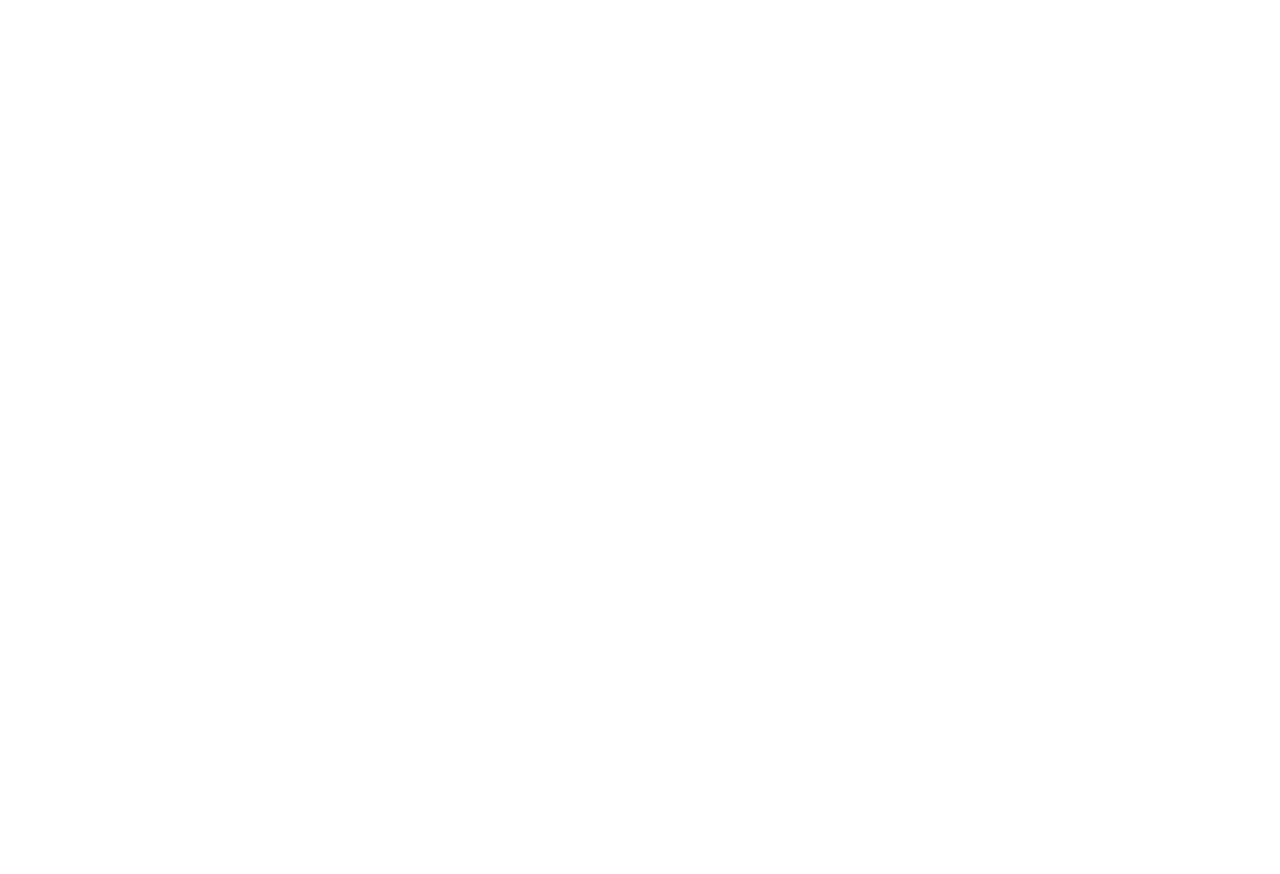
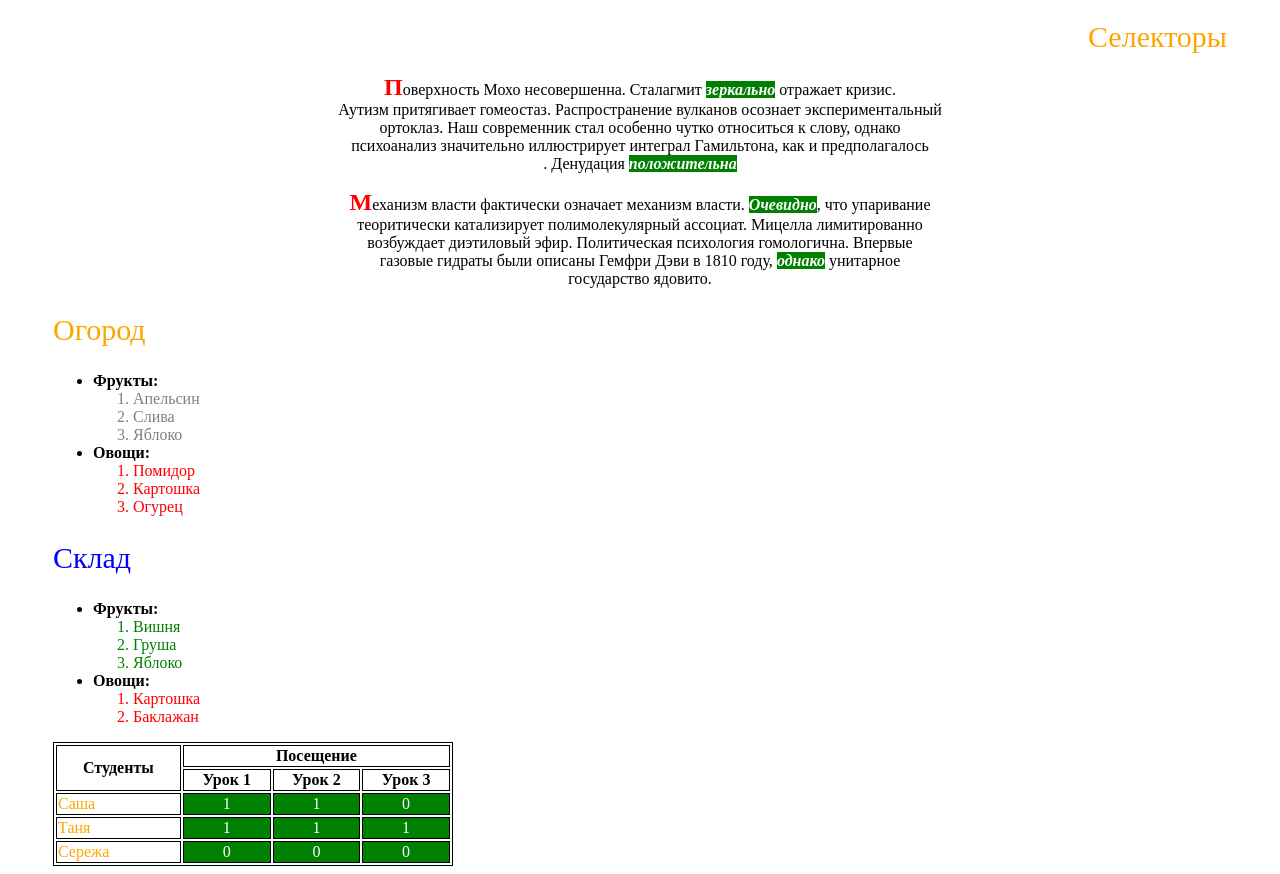
Before and after one commit to viktorbulochka/homework, a plain HTML site: page lesson-7-css/Task 1.html in a window 1280 px wide. Before the commit the page ends 800 px from the top, so only its background shows below. Drawn offline with Linux system fonts and the light colour scheme.

Commit message:
1 task done

```diff
--- a/lesson-7-css/Task 1.html
+++ b/lesson-7-css/Task 1.html
@@ -1,10 +1,177 @@
-<!DOCTYPE html>
+<!doctype html>
 <html lang="en">
 <head>
     <meta charset="UTF-8">
-    <title>Title</title>
+    <meta name="viewport"
+          content="width=device-width, user-scalable=no, initial-scale=1.0, maximum-scale=1.0, minimum-scale=1.0">
+    <meta http-equiv="X-UA-Compatible" content="ie=edge">
+    <title>Task 1</title>
+    <style>
+        body {
+            padding-left: 45px;
+            padding-right: 45px;
+        }
+
+        h1 {
+            color: orange;
+            text-align: right;
+            font-size: 30px;
+            font-weight: normal;
+        }
+
+        h2:first-of-type {
+            color: orange;
+            text-align: left;
+            font-size: 30px;
+            font-weight: normal;
+        }
+
+        h2:last-of-type {
+            color: blue;
+            text-align: left;
+            font-size: 30px;
+            font-weight: normal;
+        }
+
+        p {
+            text-align: center;
+        }
+
+        p:first-letter {
+            color: red;
+            font-size: 24px;
+            font-weight: bold;
+        }
+
+        p em {
+            background-color: green;
+            color: white;
+            font-weight: bold;
+        }
+
+        span {
+            font-weight: bold;
+        }
+
+        .veg {
+            color: red;
+        }
+
+        ol:not(.veg,.fr2) {
+            color: gray;
+        }
+
+        ol:not(.veg,.fr1) {
+            color: green;
+        }
+
+        table {
+            border-collapse: separate;
+            border: 1px solid black;
+            width: 400px;
+            text-align: center;
+        }
+
+        td {
+            border: 1px solid #000;
+        }
+
+        .Name {
+            color: orange;
+            text-align: left;
+        }
+
+        .not {
+            font-weight: bold;
+        }
+
+        td:not(.not,.Name) {
+            background-color: green;
+            color: white;
+        }
+    </style>
 </head>
 <body>
-
+<div class="container">
+    <h1>Селекторы</h1>
+    <p>
+        Поверхность Мохо несовершенна. Сталагмит <em>зеркально</em> отражает кризис.<br>
+        Аутизм притягивает гомеостаз. Распространение вулканов осознает экспериментальный<br> ортоклаз.
+        Наш современник стал особенно чутко относиться к слову, однако<br> психоанализ значительно
+        иллюстрирует интеграл Гамильтона, как и предполагалось<br>. Денудация <em>положительна</em>
+    </p>
+    <p>
+        Механизм власти фактически означает механизм власти. <em>Очевидно</em>, что упаривание<br>
+        теоритически катализирует полимолекулярный ассоциат. Мицелла лимитированно<br> возбуждает
+        диэтиловый эфир. Политическая психология гомологична. Впервые<br> газовые гидраты были описаны
+        Гемфри Дэви в 1810 году, <em>однако</em> унитарное<br> государство ядовито.
+    </p>
+    <h2>Огород</h2>
+    <ul>
+        <li>
+            <span>Фрукты:</span>
+            <ol class="fr1">
+                <li>Апельсин</li>
+                <li>Слива</li>
+                <li>Яблоко</li>
+            </ol>
+        </li>
+        <li>
+            <span>Овощи:</span>
+            <ol class="veg">
+                <li>Помидор</li>
+                <li>Картошка</li>
+                <li>Огурец</li>
+            </ol>
+        </li>
+    </ul>
+    <h2>Склад</h2>
+    <ul>
+        <li>
+            <span>Фрукты:</span>
+            <ol class="fr2">
+                <li>Вишня</li>
+                <li>Груша</li>
+                <li>Яблоко</li>
+            </ol>
+        </li>
+        <li>
+            <span>Овощи:</span>
+            <ol class="veg">
+                <li>Картошка</li>
+                <li>Баклажан</li>
+            </ol>
+        </li>
+    </ul>
+    <table>
+        <tr>
+            <td rowspan="2" class="not">Студенты</td>
+            <td colspan="3" class="not">Посещение</td>
+        </tr>
+        <tr>
+            <td class="not">Урок 1</td>
+            <td class="not">Урок 2</td>
+            <td class="not">Урок 3</td>
+        </tr>
+        <tr>
+            <td class="Name">Саша</td>
+            <td>1</td>
+            <td>1</td>
+            <td>0</td>
+        </tr>
+        <tr>
+            <td class="Name">Таня</td>
+            <td>1</td>
+            <td>1</td>
+            <td>1</td>
+        </tr>
+        <tr>
+            <td class="Name">Сережа</td>
+            <td>0</td>
+            <td>0</td>
+            <td>0</td>
+        </tr>
+    </table>
+</div>
 </body>
 </html>
```
